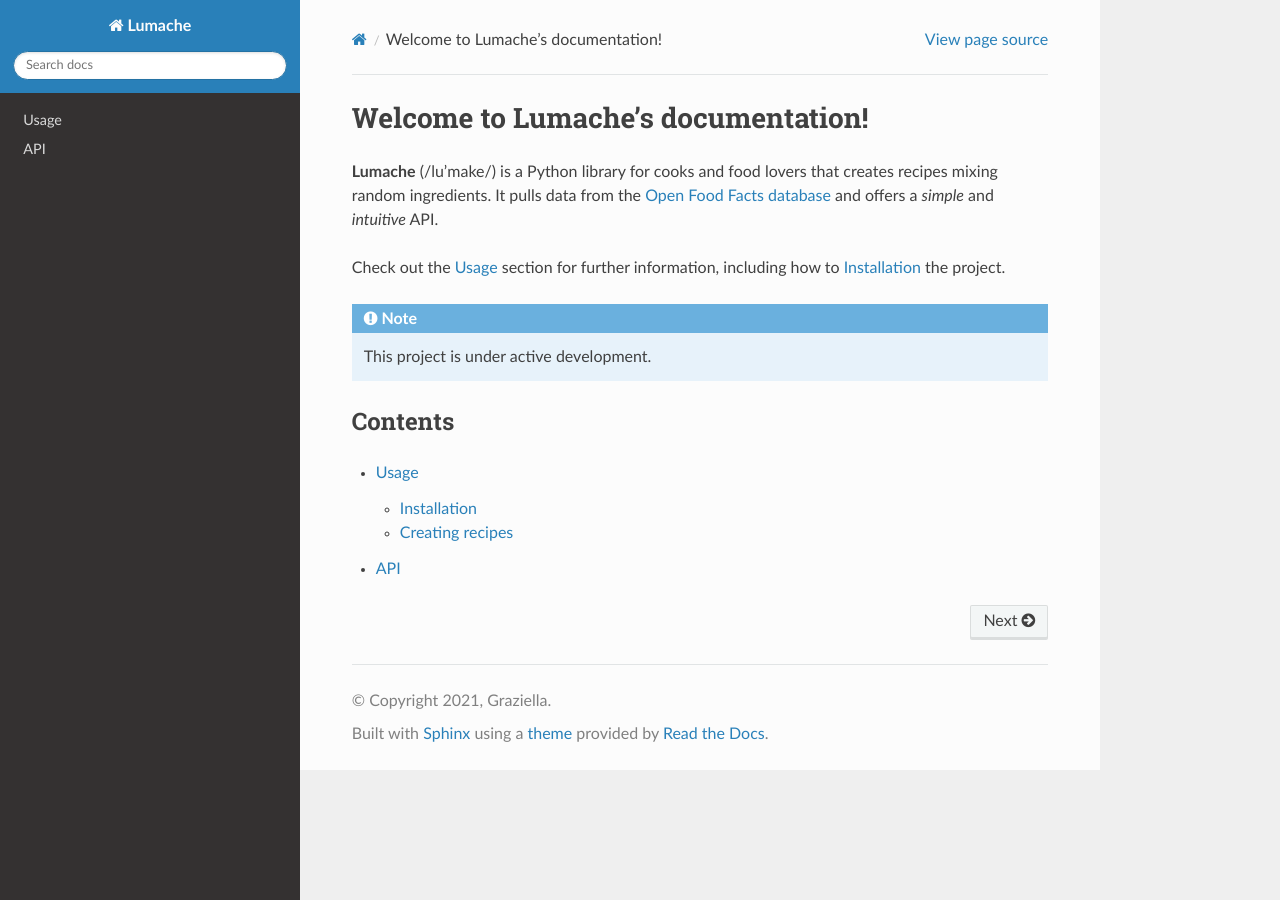
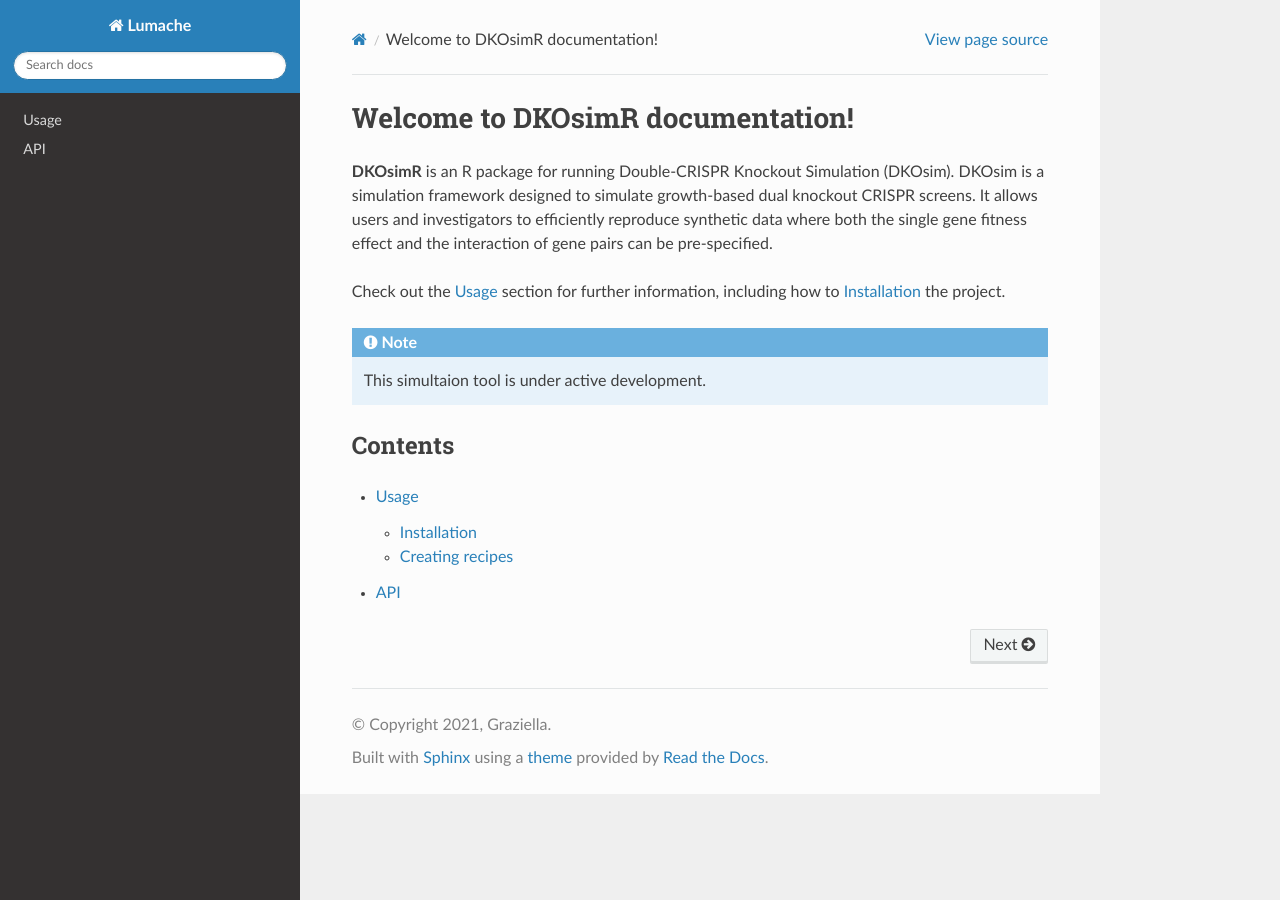
Before and after one commit to yuegu-phd/DKOsimR-tutorial, a Sphinx documentation site: the page built from docs/source/index.rst, in a window 1280 px wide. Built offline with Sphinx 7.4.7 and the Read the Docs theme 3.1.0, drawn with Linux system fonts in a browser that asks for light colours.

Commit message:
Change documentation from Lumache to DKOsimRupdate documentation to DKOsimR
Updated project name and description in documentation.

```diff
--- a/docs/source/index.rst
+++ b/docs/source/index.rst
@@ -1,17 +1,16 @@
-Welcome to Lumache's documentation!
+Welcome to DKOsimR documentation!
 ===================================
 
-**Lumache** (/lu'make/) is a Python library for cooks and food lovers
-that creates recipes mixing random ingredients.
-It pulls data from the `Open Food Facts database <https://world.openfoodfacts.org/>`_
-and offers a *simple* and *intuitive* API.
+**DKOsimR** is an R package for running Double-CRISPR Knockout Simulation (DKOsim).
+DKOsim is a simulation framework designed to simulate growth-based dual knockout CRISPR screens.
+It allows users and investigators to efficiently reproduce synthetic data where both the single gene fitness effect and the interaction of gene pairs can be pre-specified.
 
 Check out the :doc:`usage` section for further information, including
 how to :ref:`installation` the project.
 
 .. note::
 
-   This project is under active development.
+   This simultaion tool is under active development.
 
 Contents
 --------
```
